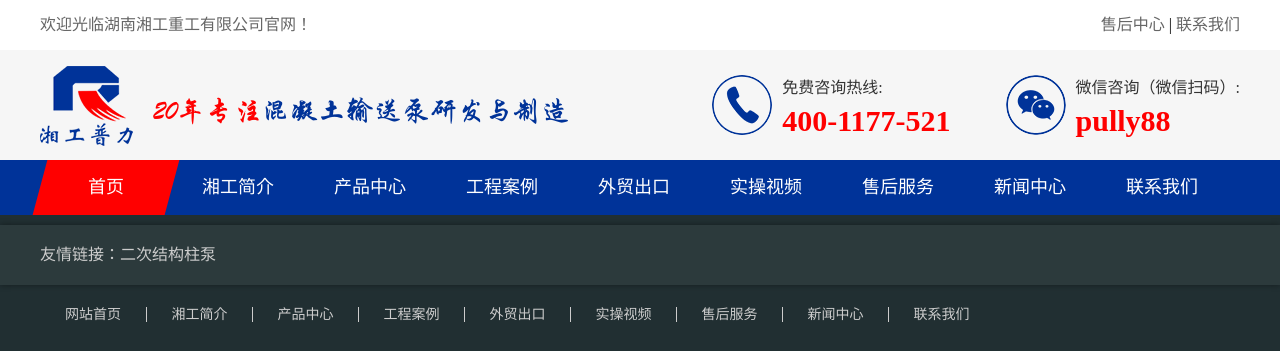
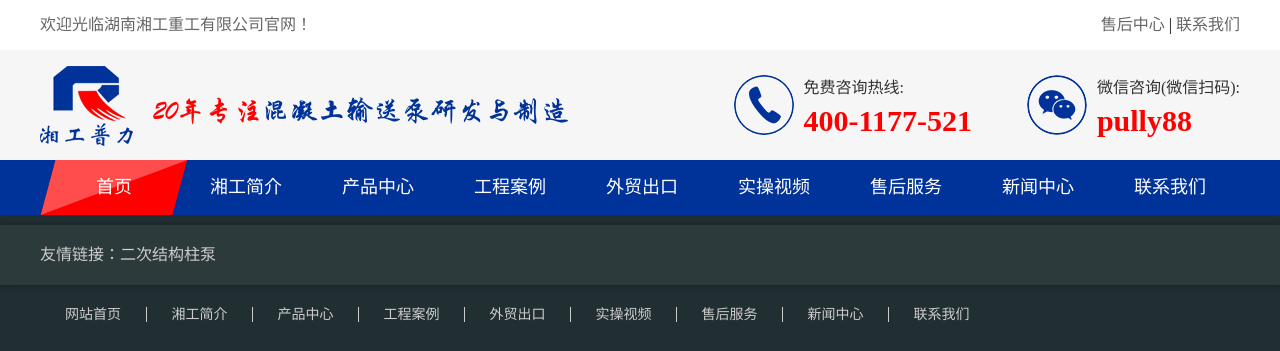
Before and after one commit to navnry/pully_PC, a plain HTML site: page common.html in a window 1280 px wide. Shown: the top 351 px of the page. Drawn offline with Linux system fonts and the light colour scheme.

Commit message:
默认更改列表

```diff
--- a/common.html
+++ b/common.html
@@ -46,7 +46,7 @@
                 <div class="weixin fr">
                     <div class="icon fl"></div>
                     <div class="txt fl">
-                        <span>微信咨询（微信扫码）:</span>
+                        <span>微信咨询(微信扫码):</span>
                         <b>pully88</b>
                     </div>
                 </div>
--- a/css/common.css
+++ b/css/common.css
@@ -7,7 +7,6 @@
     font-style: normal;
     font-weight: normal;
 }
-
 
 .header-1 {
     width: 100%;
@@ -106,22 +105,65 @@
 
 }
 
+.nav ul li.on:after {
+    content: '';
+    display: block;
+    position: absolute;
+    left: 0;
+    top: 0;
+    border-top: 0 solid #ff4d4d;
+    border-left: 132px solid #ff4d4d;
+    border-bottom: 55px solid #ff0000;
+    border-right: 0 solid #ff0000;
+    opacity: 1;
+    visibility: visible;
+    z-index: 0;
+}
+
 .nav ul li {
     float: left;
     line-height: 55px;
+    height: 55px;
     width: 132px;
-    height: 55px;
     text-align: center;
     position: relative;
     transform: skewX(-15deg);
+    left: 7.5px;
+    overflow: hidden;
+    /*transition: all .3s;*/
 }
 
-.nav ul li.on {
-    background: #ff0000
+.nav ul li:after {
+    content: '';
+    display: block;
+    position: absolute;
+    left: 0;
+    top: 0;
+    border-top: 0 solid #ff4d4d;
+    border-top: 0 solid #ff4d4d;
+    border-left: 132px solid transparent;
+    border-bottom: 55px solid transparent;
+    border-right: 0 solid #ff0000;
+    /*opacity: 0;*/
+    /*visibility: hidden;*/
+    z-index: 0;
+    transition: all .1s;
 }
 
-.nav ul li:hover {
-    background: #ff0000
+.nav ul li:hover:after {
+    content: '';
+    display: block;
+    position: absolute;
+    left: 0;
+    top: 0;
+    border-top: 0 solid #ff4d4d;
+    border-left: 132px solid #ff4d4d;
+    border-bottom: 55px solid #ff0000;
+    border-right: 0 solid #ff0000;
+    z-index: 0;
+    /*opacity: 1;*/
+    /*visibility: visible;*/
+    transition: all .1s;
 }
 
 .nav ul li a {
@@ -132,6 +174,7 @@
     font-size: 18px;
     transform: skewX(15deg);
     position: absolute;
+    z-index: 1;
 }
 
 .footer {
```
Also changed, not shown: 1.html (+12 -28 lines).
